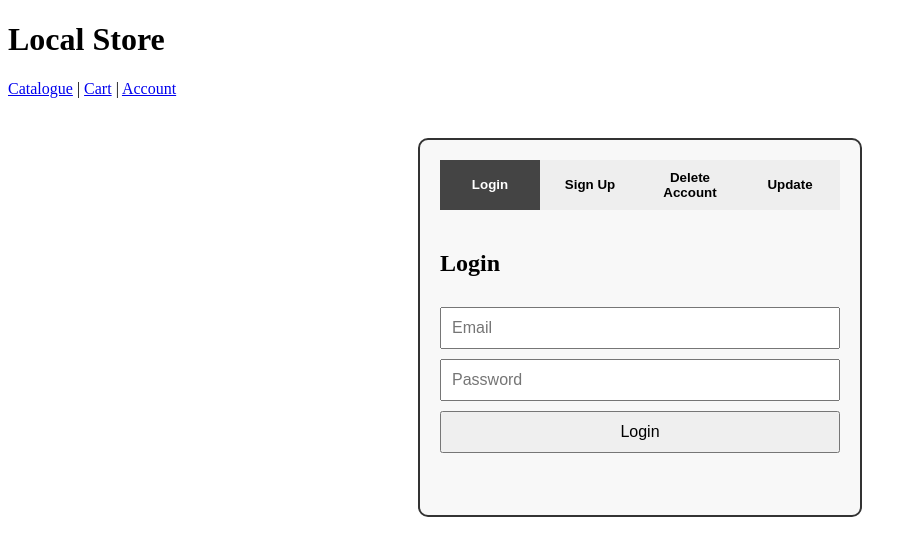
After one commit to kimthu123/Assignment-3---SWE30003-Software-Architectures-and-Design, a Flask app: page /login_page in a window 1280 px wide. The commit adds this page. Shown: the top 556 px of the page, without its empty margins (0-917 px from the left). Run offline with Flask 3, Linux system fonts and the light colour scheme.

Commit message:
Update account, role selection working

```diff
--- a/app.py
+++ b/app.py
@@ -24,6 +24,10 @@ def get_catalogue():
 @app.route('/cart_page')
 def cart_page():
     return render_template('cart.html')
+
+@app.route('/login_page')
+def login_page():
+    return render_template('login.html')
 
 def index():
     products = catalogue.get_products()  # get products in Python
@@ -58,10 +62,27 @@ def signup():
     )
     return jsonify(result)
 
+@app.route('/update_account', methods=['POST'])
+def update_account_route():
+    data = request.json
+    result = account_manager.update_account(
+        email=data['email'],
+        new_email=data.get('new_email'),
+        new_password=data.get('new_password')
+    )
+    return jsonify(result)
+
+
 @app.route('/login', methods=['POST'])
 def login():
     data = request.json
     result = account_manager.login(data['email'], data['password'])
+    return jsonify(result)
+
+@app.route('/delete_account', methods=['POST'])
+def delete_account():
+    data = request.json
+    result = account_manager.delete_account(data['email'])
     return jsonify(result)
 
 @app.route('/admin/products', methods=['POST'])
--- /dev/null
+++ b/static/login.css
@@ -0,0 +1,43 @@
+.auth-container {
+    max-width: 400px;
+    margin: 40px auto;
+    padding: 20px;
+    border: 2px solid #333;
+    border-radius: 10px;
+    background: #f8f8f8;
+}
+
+.auth-tabs {
+    display: flex;
+    justify-content: space-around;
+    margin-bottom: 20px;
+}
+
+.auth-tabs button {
+    flex: 1;
+    padding: 10px;
+    background: #eee;
+    border: none;
+    cursor: pointer;
+    font-weight: bold;
+}
+
+.auth-tabs button.active {
+    background: #444;
+    color: white;
+}
+
+.auth-form {
+    display: flex;
+    flex-direction: column;
+    gap: 10px;
+}
+
+.auth-form.hidden {
+    display: none;
+}
+
+.auth-form input, .auth-form button {
+    padding: 10px;
+    font-size: 16px;
+}
--- /dev/null
+++ b/static/login.js
@@ -0,0 +1,179 @@
+document.addEventListener("DOMContentLoaded", () => {
+    const loginTab = document.getElementById("loginTab");
+    const signupTab = document.getElementById("signupTab");
+    const deleteTab = document.getElementById("deleteTab");
+    const loginForm = document.getElementById("loginForm");
+    const signupForm = document.getElementById("signupForm");
+    const deleteForm = document.getElementById("deleteForm");
+    const updateTab = document.getElementById("updateTab");
+    const updateForm = document.getElementById("updateForm");
+
+
+    // Switch between login and signup forms
+    loginTab.addEventListener("click", () => switchTab("login"));
+    signupTab.addEventListener("click", () => switchTab("signup"));
+    deleteTab.addEventListener("click", () => switchTab("delete"));
+    updateTab.addEventListener("click", () => switchTab("update"));
+
+    function switchTab(tab) {
+        loginForm.classList.add("hidden");
+        signupForm.classList.add("hidden");
+        deleteForm.classList.add("hidden");
+        updateForm.classList.add("hidden");
+
+        loginTab.classList.remove("active");
+        signupTab.classList.remove("active");
+        deleteTab.classList.remove("active");
+        updateTab.classList.remove("active");
+
+        if (tab === "login") {
+            loginForm.classList.remove("hidden");
+            loginTab.classList.add("active");
+        } else if (tab === "signup") {
+            signupForm.classList.remove("hidden");
+            signupTab.classList.add("active");
+        } else if (tab === "delete") {
+            deleteForm.classList.remove("hidden");
+            deleteTab.classList.add("active");
+        } else if (tab === "update") {
+            updateForm.classList.remove("hidden");
+            updateTab.classList.add("active");
+        }
+    }
+
+
+    // Handle login
+    loginForm.addEventListener("submit", async (e) => {
+        e.preventDefault();
+        const email = document.getElementById("loginEmail").value;
+        const password = document.getElementById("loginPassword").value;
+
+        try {
+            const res = await fetch("/login", {
+                method: "POST",
+                headers: { "Content-Type": "application/json" },
+                body: JSON.stringify({ email, password })
+            });
+            const data = await res.json();
+
+            const msg = document.getElementById("loginMessage");
+            if (data.error) {
+                msg.textContent = data.error;
+                msg.style.color = "red";
+            } else {
+                msg.textContent = "Login successful!";
+                msg.style.color = "green";
+                localStorage.setItem("user", JSON.stringify(data.account));
+                setTimeout(() => window.location.href = "/", 1000);
+            }
+        } catch (err) {
+            console.error(err);
+        }
+    });
+
+    signupForm.addEventListener("submit", async (e) => {
+        e.preventDefault();
+        const email = document.getElementById("signupEmail").value;
+        const password = document.getElementById("signupPassword").value;
+        const account_type = document.getElementById("account_type").value;
+
+        try {
+            const res = await fetch("/signup", {
+                method: "POST",
+                headers: { "Content-Type": "application/json" },
+                body: JSON.stringify({ email, password, account_type })
+            });
+            const data = await res.json();
+
+            const msg = document.getElementById("signupMessage");
+            if (data.error) {
+                msg.textContent = data.error;
+                msg.style.color = "red";
+            } else {
+                msg.textContent = "Account created successfully!";
+                msg.style.color = "green";
+                setTimeout(() => switchTab("login"), 1000);
+            }
+        } catch (err) {
+            console.error(err);
+        }
+    });
+
+    // Handle account deletion
+    deleteForm.addEventListener("submit", async (e) => {
+        e.preventDefault();
+        const email = document.getElementById("deleteEmail").value;
+        const msg = document.getElementById("deleteMessage");
+
+        try {
+            const res = await fetch("/delete_account", {
+                method: "POST",
+                headers: { "Content-Type": "application/json" },
+                body: JSON.stringify({ email })
+            });
+            const data = await res.json();
+
+            if (data.error) {
+                msg.textContent = data.error;
+                msg.style.color = "red";
+            } else {
+                msg.textContent = data.message;
+                msg.style.color = "green";
+
+                // Clear form fields
+                document.getElementById("deleteEmail").value = "";
+
+                // Switch back to login after 1 second
+                setTimeout(() => switchTab("login"), 1000);
+            }
+        } catch (err) {
+            console.error(err);
+            msg.textContent = "Failed to delete account.";
+            msg.style.color = "red";
+        }
+    });
+
+    updateForm.addEventListener("submit", async (e) => {
+        e.preventDefault();
+        const currentEmail = document.getElementById("currentEmail").value;
+        const currentPassword = document.getElementById("currentPassword").value;
+        const newEmail = document.getElementById("newEmail").value;
+        const newPassword = document.getElementById("newPassword").value;
+        const msg = document.getElementById("updateMessage");
+
+        try {
+            const res = await fetch("/update_account", {
+                method: "POST",
+                headers: { "Content-Type": "application/json" },
+                body: JSON.stringify({
+                    email: currentEmail,
+                    new_email: newEmail,
+                    new_password: newPassword
+                })
+            });
+            const data = await res.json();
+
+            if (data.error) {
+                msg.textContent = data.error;
+                msg.style.color = "red";
+            } else {
+                msg.textContent = data.message;
+                msg.style.color = "green";
+
+                // Clear fields
+                document.getElementById("currentEmail").value = "";
+                document.getElementById("currentPassword").value = "";
+                document.getElementById("newEmail").value = "";
+                document.getElementById("newPassword").value = "";
+
+                // Switch back to login after 1 second
+                setTimeout(() => switchTab("login"), 1000);
+            }
+        } catch (err) {
+            console.error(err);
+            msg.textContent = "Failed to update account.";
+            msg.style.color = "red";
+        }
+    });
+
+});
--- a/templates/cart.html
+++ b/templates/cart.html
@@ -10,7 +10,8 @@
         <h1>Your Cart</h1>
         <nav>
             <a href="/">Catalogue</a> |
-            <a href="/cart_page">Cart</a>
+            <a href="/cart_page">Cart</a> |
+            <a href="/login_page">Account</a>
         </nav>
     </header>
 
--- a/templates/index.html
+++ b/templates/index.html
@@ -10,7 +10,8 @@
         <h1>Shop Catalogue</h1>
         <nav>
             <a href="/">Catalogue</a> |
-            <a href="/cart_page">Cart</a>
+            <a href="/cart_page">Cart</a> |
+            <a href="/login_page">Account</a>
         </nav>
     </header>
 
--- /dev/null
+++ b/templates/login.html
@@ -0,0 +1,79 @@
+<!DOCTYPE html>
+<html lang="en">
+<head>
+    <meta charset="UTF-8">
+    <meta name="viewport" content="width=device-width, initial-scale=1.0">
+    <title>Login / Sign Up</title>
+    <link rel="stylesheet" href="{{ url_for('static', filename='login.css') }}">
+    <script src="{{ url_for('static', filename='login.js') }}"></script>
+</head>
+<body>
+    <header>
+        <h1>Local Store</h1>
+        <nav>
+            <a href="/">Catalogue</a> |
+            <a href="/cart_page">Cart</a> |
+            <a href="/login_page">Account</a>
+        </nav>
+    </header>
+
+    <main>
+        <div class="auth-container">
+            <div class="auth-tabs">
+                <button id="loginTab" class="active">Login</button>
+                <button id="signupTab">Sign Up</button>
+                <button id="deleteTab">Delete Account</button>
+                <button id="updateTab">Update</button>
+            </div>
+
+
+            <form id="loginForm" class="auth-form">
+                <h2>Login</h2>
+                <input type="email" id="loginEmail" placeholder="Email" required>
+                <input type="password" id="loginPassword" placeholder="Password" required>
+                <button type="submit">Login</button>
+                <p id="loginMessage"></p>
+            </form>
+
+
+            <!-- Signup form -->
+            <form id="signupForm" class="auth-form hidden">
+                <h2>Create Account</h2>
+                <input type="email" id="signupEmail" placeholder="Email" required>
+                <input type="password" id="signupPassword" placeholder="Password" required>
+
+                <!-- Role selection -->
+                <label for="account_type">Role:</label>
+                <select id="account_type" required>
+                    <option value="" disabled selected>Select Role</option>
+                    <option value="customer">Customer</option>
+                    <option value="admin">Admin</option>
+                    <option value="staff">Staff</option>
+                </select>
+
+                <button type="submit">Sign Up</button>
+                <p id="signupMessage"></p>
+            </form>
+
+            <!-- Delete form -->
+            <form id="deleteForm" class="auth-form hidden">
+                <h2>Delete Account</h2>
+                <input type="email" id="deleteEmail" placeholder="Email" required>
+                <button type="submit">Sign Up</button>
+                <p id="deleteMessage"></p>
+            </form>
+
+            <!-- Update form -->
+            <form id="updateForm" class="auth-form hidden">
+                <h2>Update Account</h2>
+                <input type="email" id="currentEmail" placeholder="Current Email" required>
+                <input type="password" id="currentPassword" placeholder="Current Password" required>
+                <input type="email" id="newEmail" placeholder="New Email" required>
+                <input type="password" id="newPassword" placeholder="New Password" required>
+                <button type="submit">Update</button>
+                <p id="updateMessage"></p>
+            </form>
+        </div>
+    </main>
+</body>
+</html>
```
Also changed, not shown: data/users.json (+24 -0 lines).
